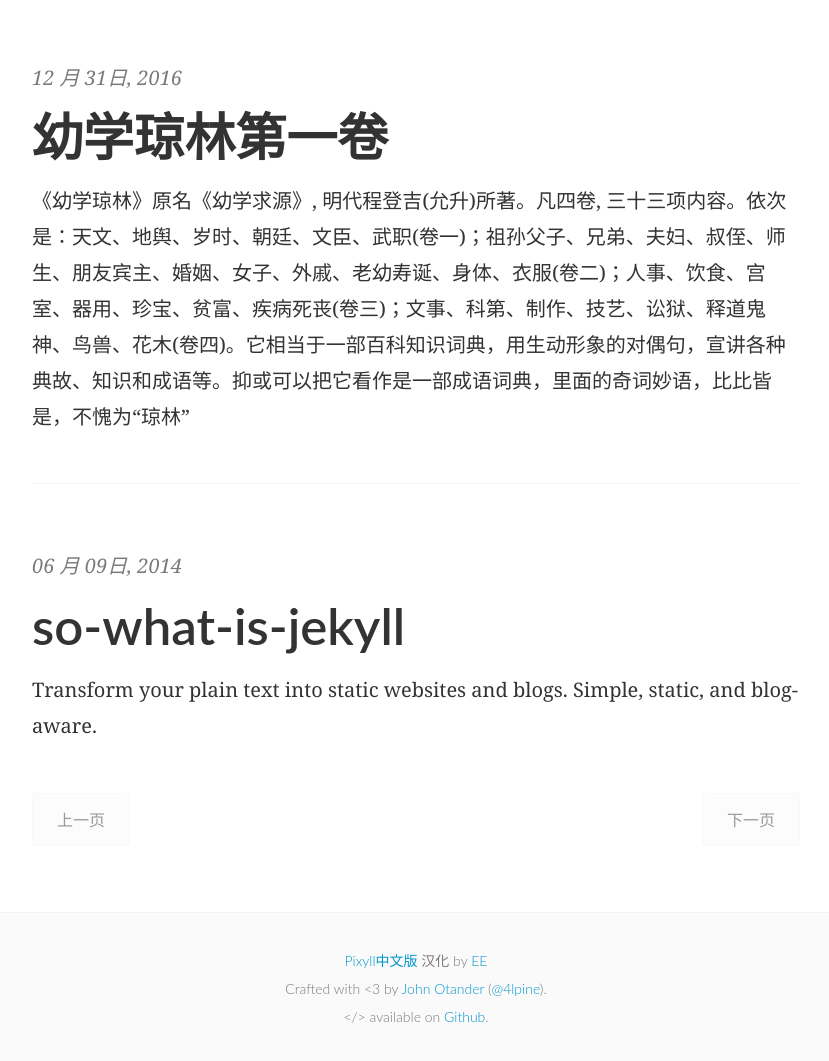
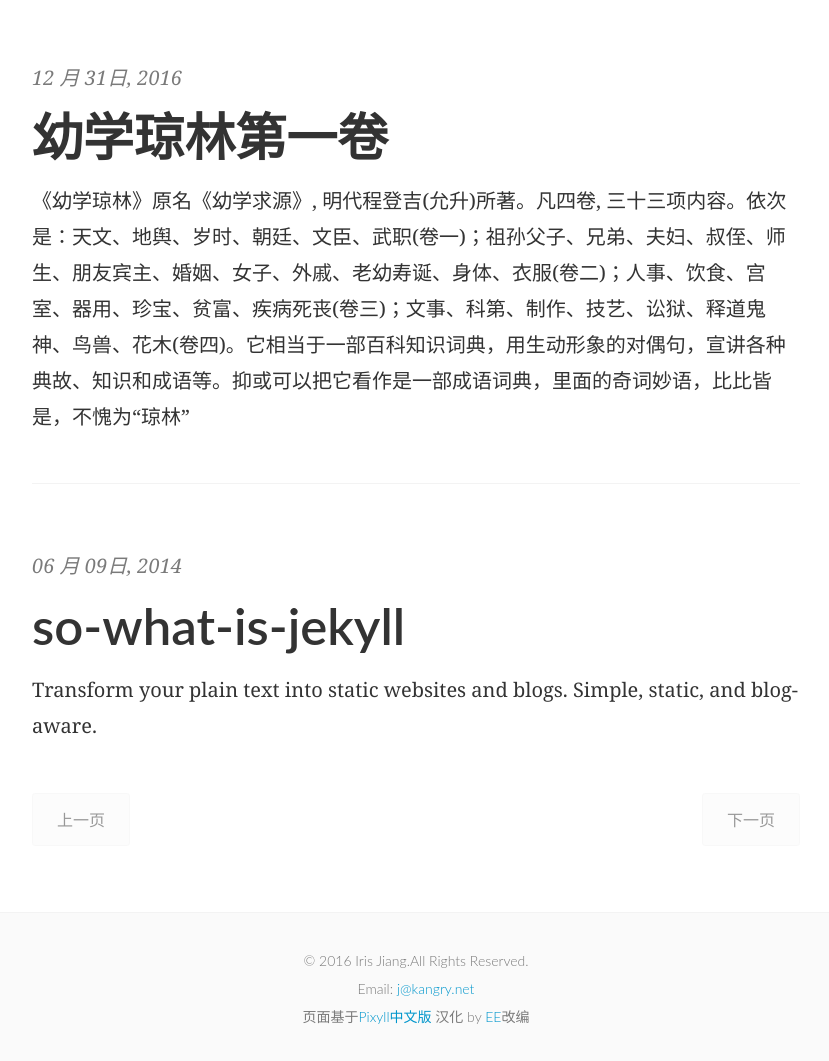
Before and after one commit to iris-jiang/learnguoxue, a Jekyll site: the page built from index.html, in a window 1280 px wide, cut to the strip 136-1197 px from the top of the page. Shown: the whole strip, without its empty margins (224-1053 px from the left). Built offline with Jekyll 4.4.1, drawn with Linux system fonts in a browser that asks for light colours; some web fonts are replaced; the list of posts is cut into pages by our own code.

Commit message:
edit footer

```diff
--- a/_includes/footer.html
+++ b/_includes/footer.html
@@ -2,10 +2,11 @@
   <div class="p2 wrap">
     <div class="measure mt1 center">
       <small>
-	<a href="https://github.com/ee0703/pixyll-zh-cn">Pixyll中文版</a>
-	汉化 by <a href="https://github.com/ee0703">EE</a><br>
-        Crafted with &lt;3 by <a href="http://johnotander.com">John Otander</a> (<a href="https://twitter.com/4lpine">@4lpine</a>).<br>
-        &lt;/&gt; available on <a href="https://github.com/johnotander/pixyll">Github</a>.
+      © 2016 Iris Jiang.All Rights Reserved.<br>
+      Email: <a href="mailto:j@kangry.net">j@kangry.net</a>  <br>
+	<smaller>页面基于<a href="https://github.com/ee0703/pixyll-zh-cn">Pixyll中文版</a>
+	汉化 by <a href="https://github.com/ee0703">EE</a>改编<br> </smaller>
+
       </small>
     </div>
   </div>
```
